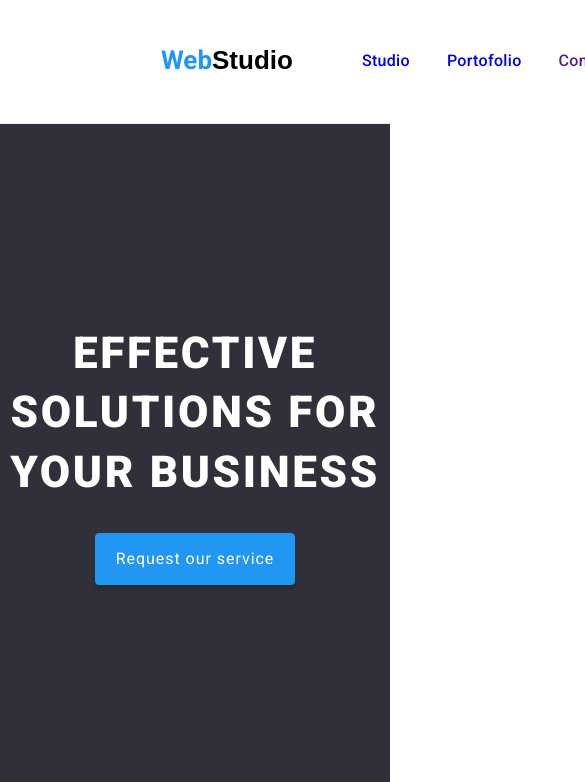
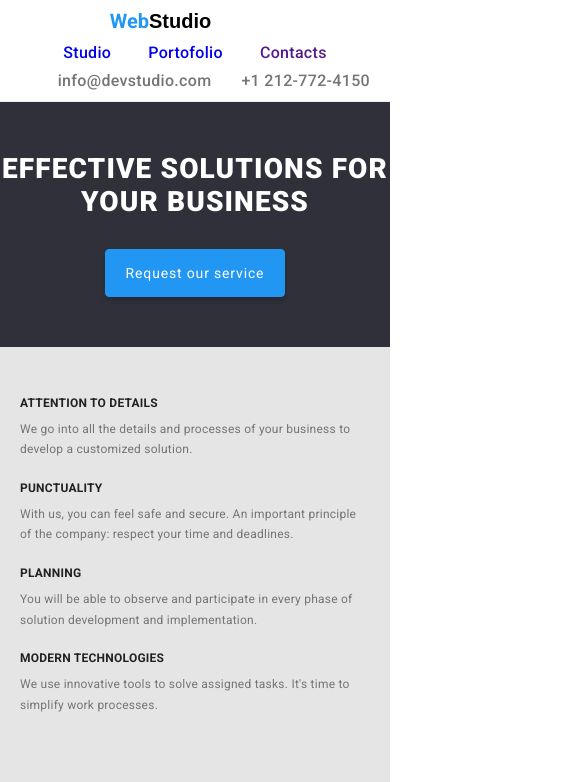
Before and after one commit to gabrielRaduDanila/goit-markup-hw-03, a plain HTML site: page index.html in a window 390 px wide. Shown: the top 782 px of the page, 585 px wide, since content can reach past the window. Drawn offline with nearby package versions, Linux system fonts and the light colour scheme.

Commit message:
Update style.css

```diff
--- a/css/style.css
+++ b/css/style.css
@@ -361,3 +361,61 @@ main {
     font-size: 12px;
     line-height: 1.87;
 }
+
+@media screen and (max-width: 600px) {
+    main {
+        font-size: 12px;
+        letter-spacing: 0.02em;
+        line-height: 1;
+    }
+
+    .section {
+        padding: 50px 0;
+    }
+
+
+    .side-padding {
+        padding-left: 20px;
+        padding-right: 20px;
+    }
+
+    .page-header {
+        padding: 10px 20px 10px 20px;
+    }
+
+    .page-header .container {
+        flex-direction: column;
+        gap: 10px;
+    }
+
+    .logo-anchor {
+        font-size: 20px;
+    }
+
+    .hero-title {
+        font-size: 28px;
+        line-height: 1.2;
+        letter-spacing: 0.04em;
+    }
+
+    .hero-button {
+        font-size: 14px;
+    }
+
+    .characteristics ul {
+        flex-wrap: wrap;
+        gap: 22px;
+    }
+
+    .presentation-image {
+        flex-direction: column;
+    }
+
+    .our-team {
+        flex-wrap: wrap;
+    }
+
+    .team-card {
+        margin: auto;
+    }
+}
```
